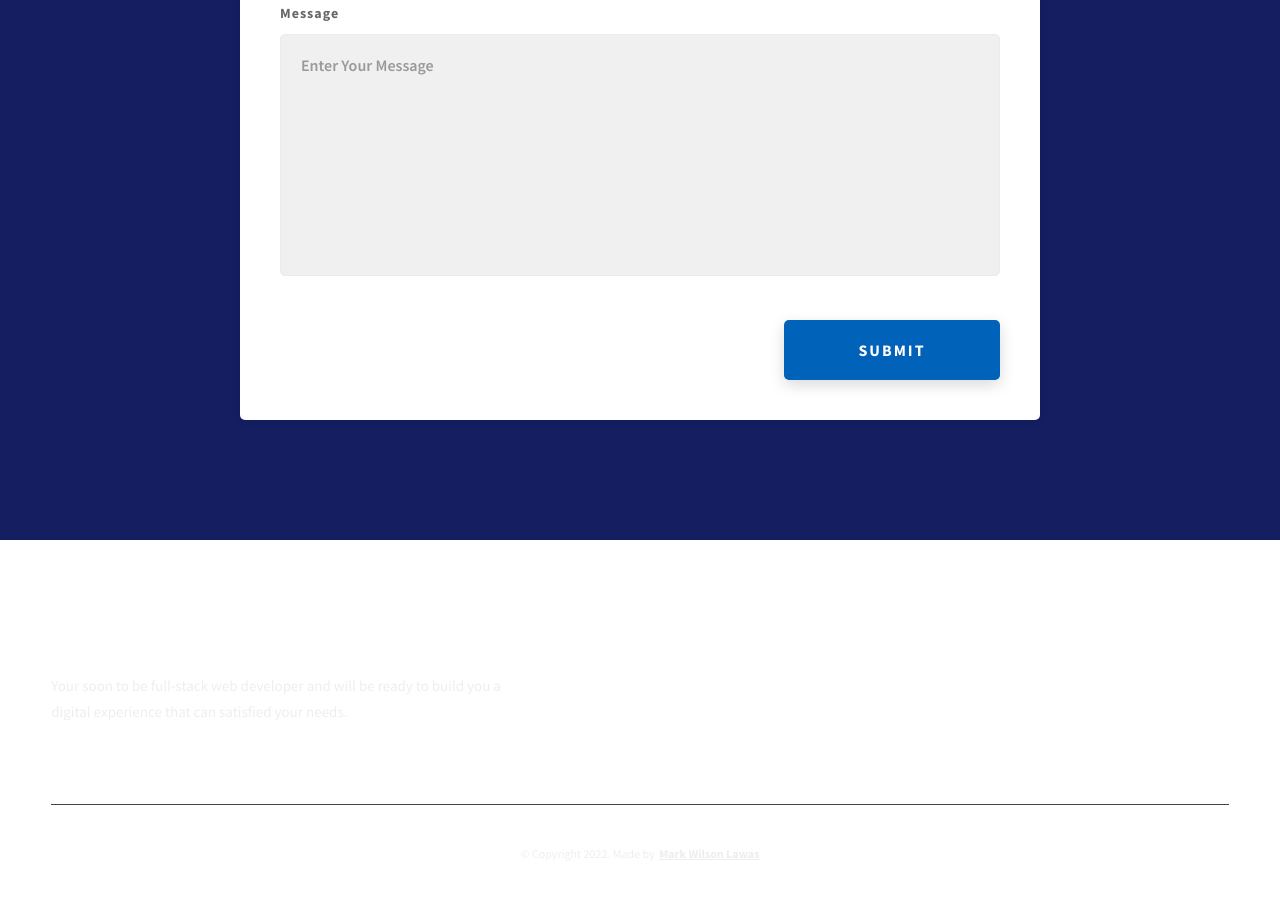
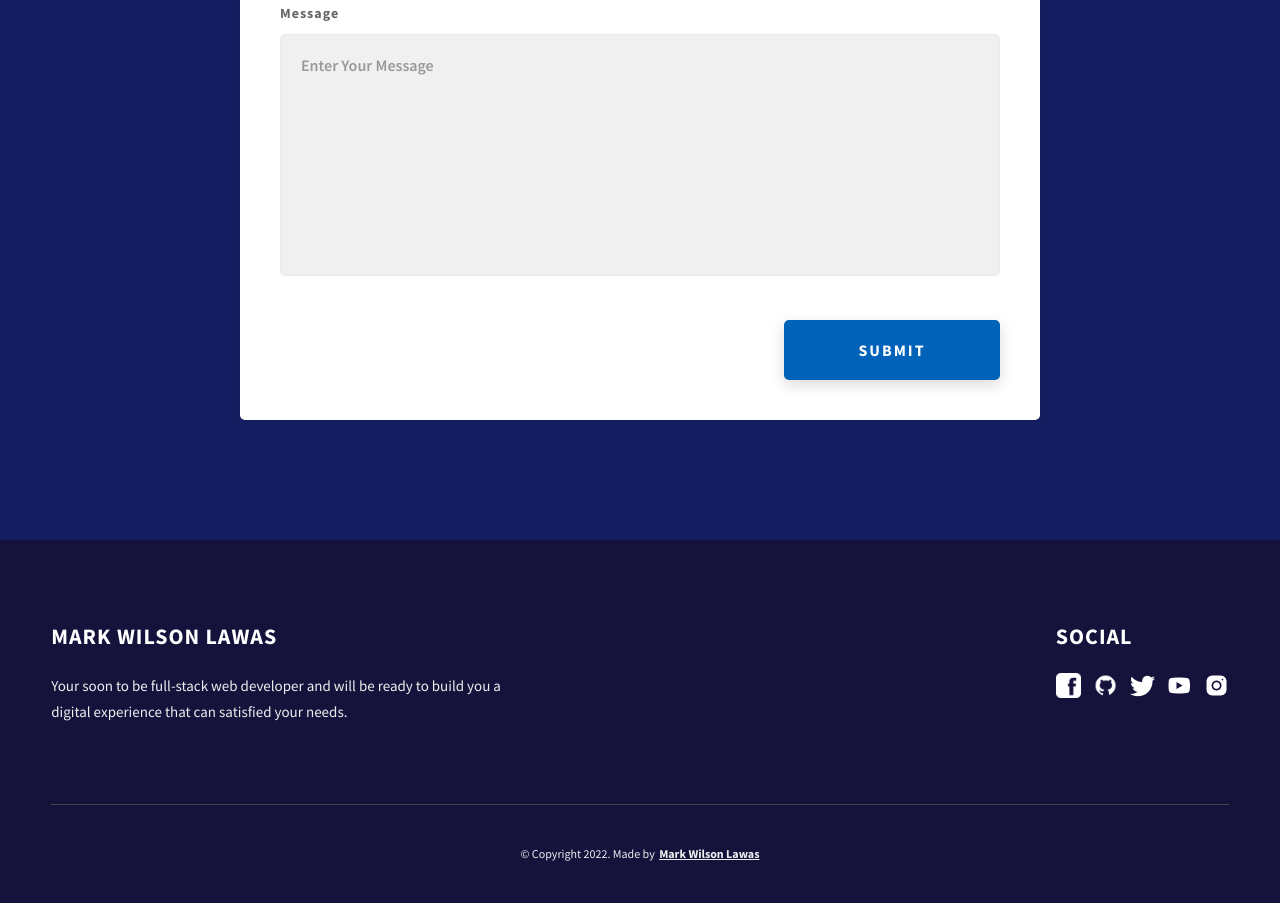
Before and after one commit to mark-wlsn/personal-portfolio, a plain HTML site: page index.html in a window 1280 px wide. Shown: the part 4370-5273 px from the top of the page. Drawn offline with Linux system fonts and the light colour scheme; a script that the page names is missing.

Commit message:
Revert Changes

```diff
--- a/style.css
+++ b/style.css
@@ -759,7 +759,7 @@ textarea {
 }
 
 .main-footer {
-  background: white;
+  background: #15133c;
   color: #fff;
 }
 .main-footer__upper {
```
